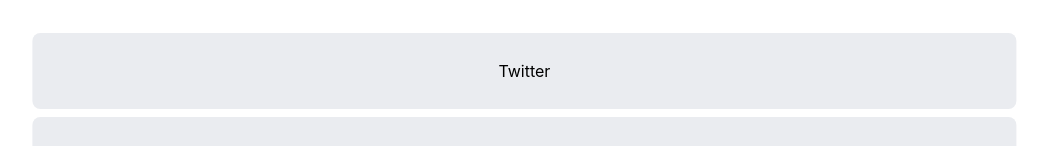
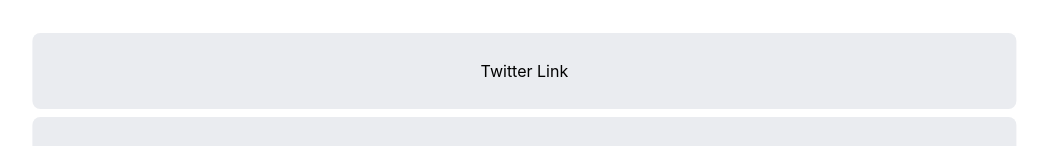
Before and after one commit to austynomilan/hng_link_tree, a React (Create React App) app in the folder link-tree/: page / in a window 1280 px wide. Shown: the part 195-341 px from the top of the page, without its empty margins (110-1157 px from the left). Built offline with nearby package versions, Linux system fonts and the light colour scheme.

Commit message:
twitter link updated

```diff
--- a/link-tree/src/component/links.jsx
+++ b/link-tree/src/component/links.jsx
@@ -5,7 +5,7 @@
         return (
         <div className='linkers'>
             <ul>
-                <li><a href="https://twitter.com/austynomilan" id='twitter'>Twitter</a></li>
+                <li><a href="https://twitter.com/austynomilan" id='twitter'>Twitter Link</a></li>
                 <li><a href="https://training.zuri.team/">Zuri Team</a></li>
                 <li><a href=" http://books.zuri.team ">Zuri Books</a></li>
                 <li><a href="https://books.zuri.team/">Python Books</a></li>
```
